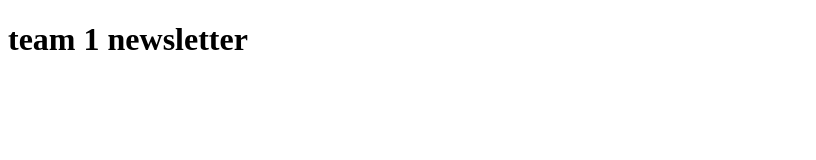
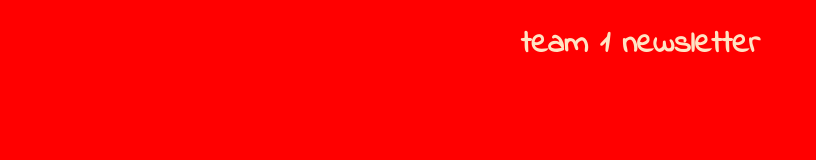
Before and after one commit to geekwise-keith-apodaca/020916, a plain HTML site: page index.html in a window 1280 px wide. Shown: the whole page, without its empty margins (0-816 px from the left). Drawn offline with Linux system fonts and the light colour scheme.

Commit message:
centered
center the header

```diff
--- a/css/style.css
+++ b/css/style.css
@@ -1,4 +1,7 @@
  body{
-     background color:red;
+     background-color:red;
 
-                 }
+font-family: 'Indie Flower', cursive;
+     }
+h1{color:bisque
+}
--- a/index.html
+++ b/index.html
@@ -1,16 +1,23 @@
 <!DOCTYPE html>
-<html lang="en">
+<html>
 <head>
-    <meta charset="UTF-8
-    <meta name='viewpoint'content='width=device-width,initial-scale=1.0'/>
+    <meta charset='UTF-8'/>
+   <meta name='viewpoint'content='width=device-width,initial-scale=1.0'/>
+             <link type='text/css' rel='stylesheet' href='css/style.css'/>
 
-     <link href='https://fonts.googleapis.com/css?family=Indie+Flower' rel='stylesheet' type='text/css'/>
+                <link href='https://fonts.googleapis.com/css?family=Indie+Flower' rel='stylesheet' type='text/css'/>
+
 
 
     <title>team 1 020916</title>
+
 </head>
+
 <body>
-  <h1>team 1 newsletter </h1>
+ <center>
+
+  <h1>team 1 newsletter</h1>
+  </center>
 
 </body>
 </html>
```
